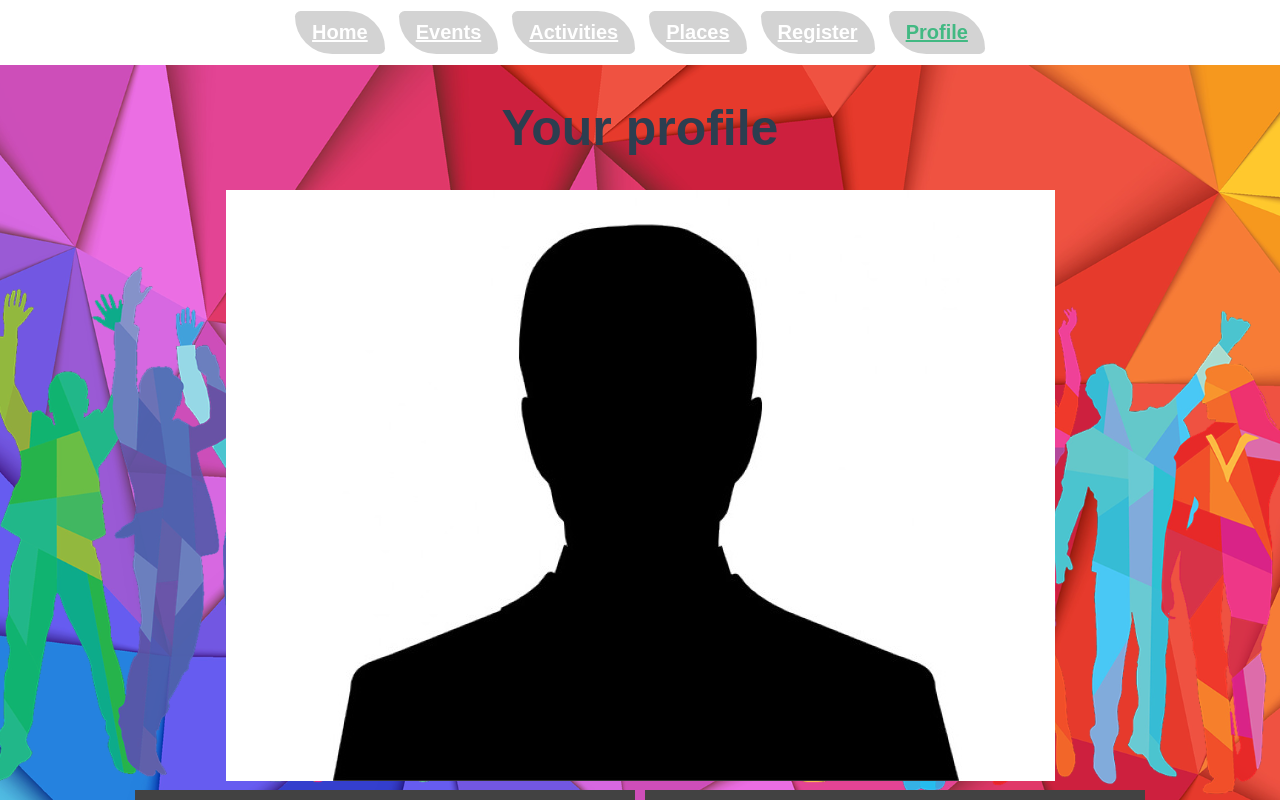
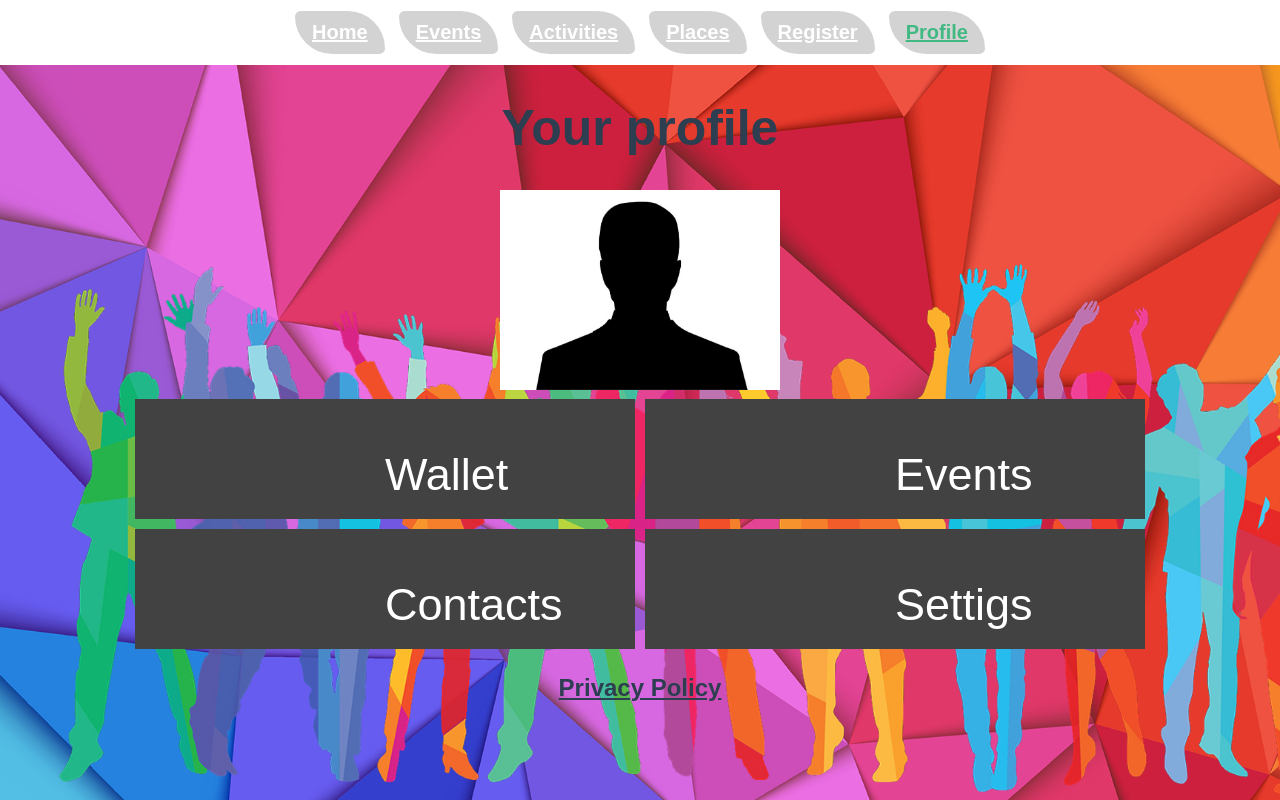
Before and after one commit to ohack38/vue_kurs_test, a Vue app: page /profile in a window 1280 px wide. Shown: the top 800 px of the page. Built offline with nearby package versions, Linux system fonts and the light colour scheme; a web font is replaced by a local one.

Commit message:
Update ProfileView.vue

```diff
--- a/src/views/ProfileView.vue
+++ b/src/views/ProfileView.vue
@@ -2,12 +2,13 @@
 <div id="profile">
     <h1 style="font-size : 50px">Your profile</h1>
 
-    <img src="../assets/anon.jpg">
+    <img src="../assets/anon.jpg" height="200px">
     <br>
     <button type="button">Wallet</button>
     <button type="button">Events</button><br>
     <button type="button">Contacts</button>
     <button type="button">Settigs</button>
+    <h2 style="text-decoration: underline">Privacy Policy</h2>
 
 
 </div>
```
